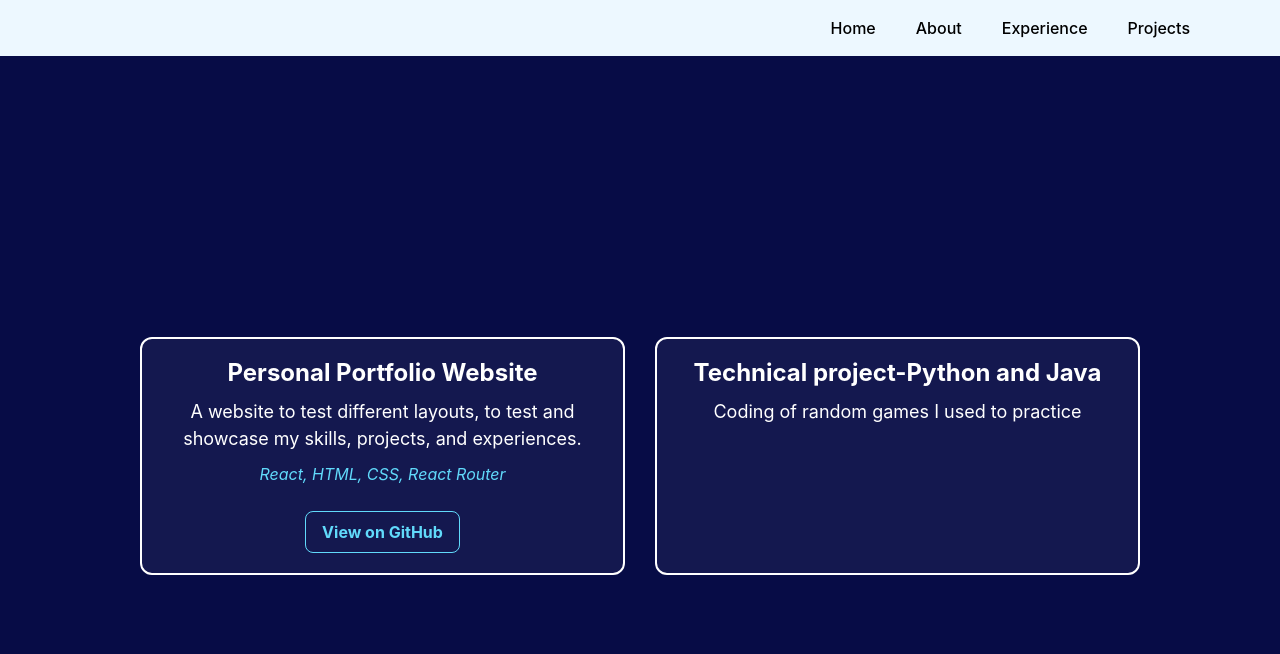
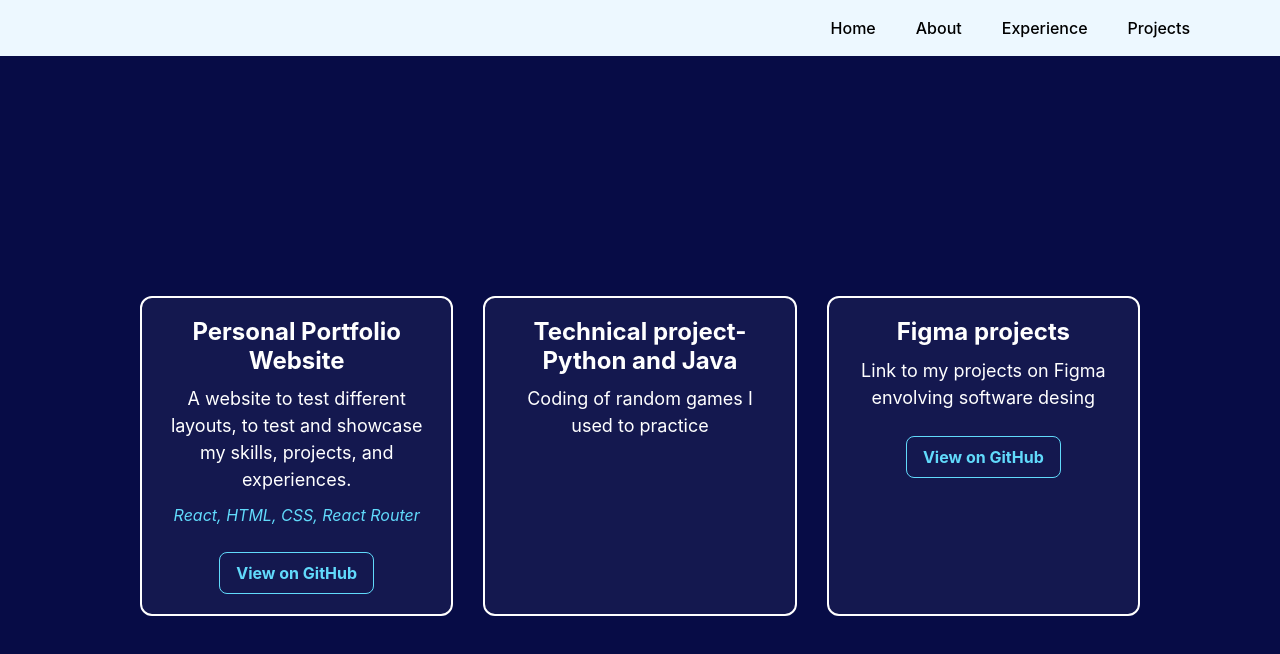
Before and after one commit to FernandesLaura0/personal-website-workshop, a React (Create React App) app: page /#/projects in a window 1280 px wide. Shown: the top 654 px of the page. Built offline with nearby package versions, Linux system fonts and the light colour scheme.

Commit message:
added one more project on the project page

```diff
--- a/src/components/Projects.js
+++ b/src/components/Projects.js
@@ -13,6 +13,11 @@ const Projects = () => {
      {
         name: "Technical project-Python and Java",
         description: "Coding of random games I used to practice"
+     },
+     {
+        name: "Figma projects",
+        description: "Link to my projects on Figma envolving software desing",
+        link: "https://www.figma.com/files/team/1350981228662349295/all-projects?fuid=1350981224470866735"
      }
     ];
     return (
```
